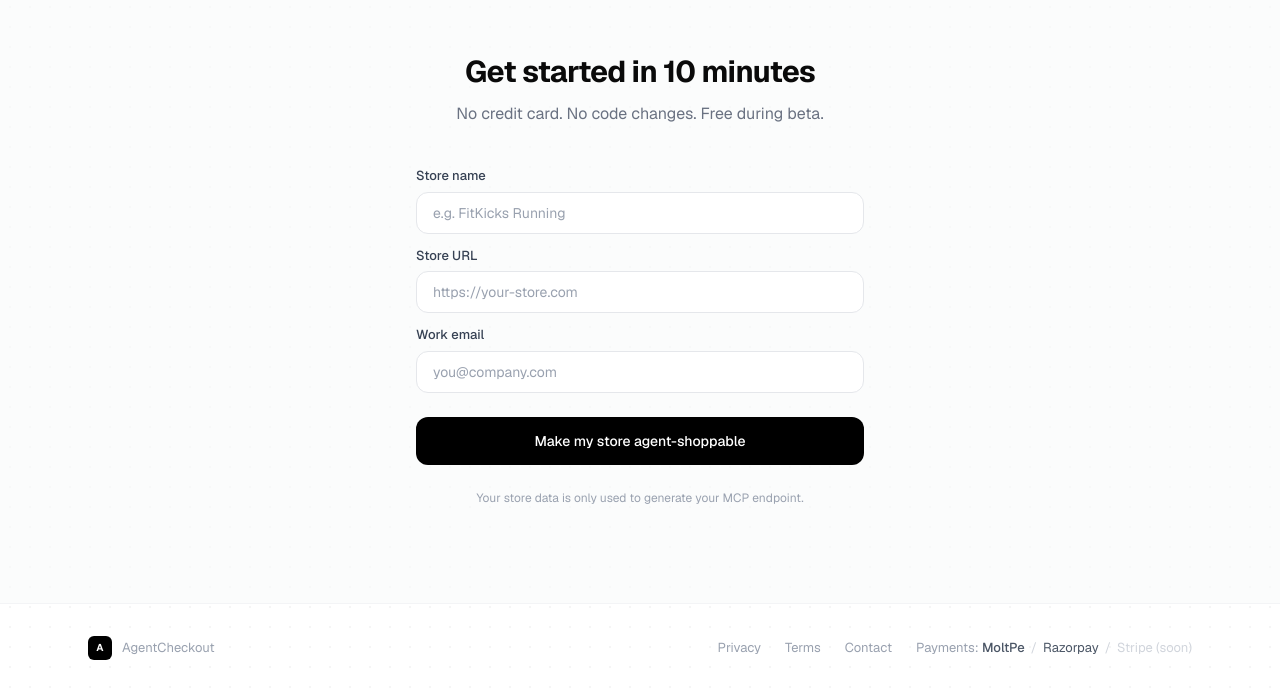
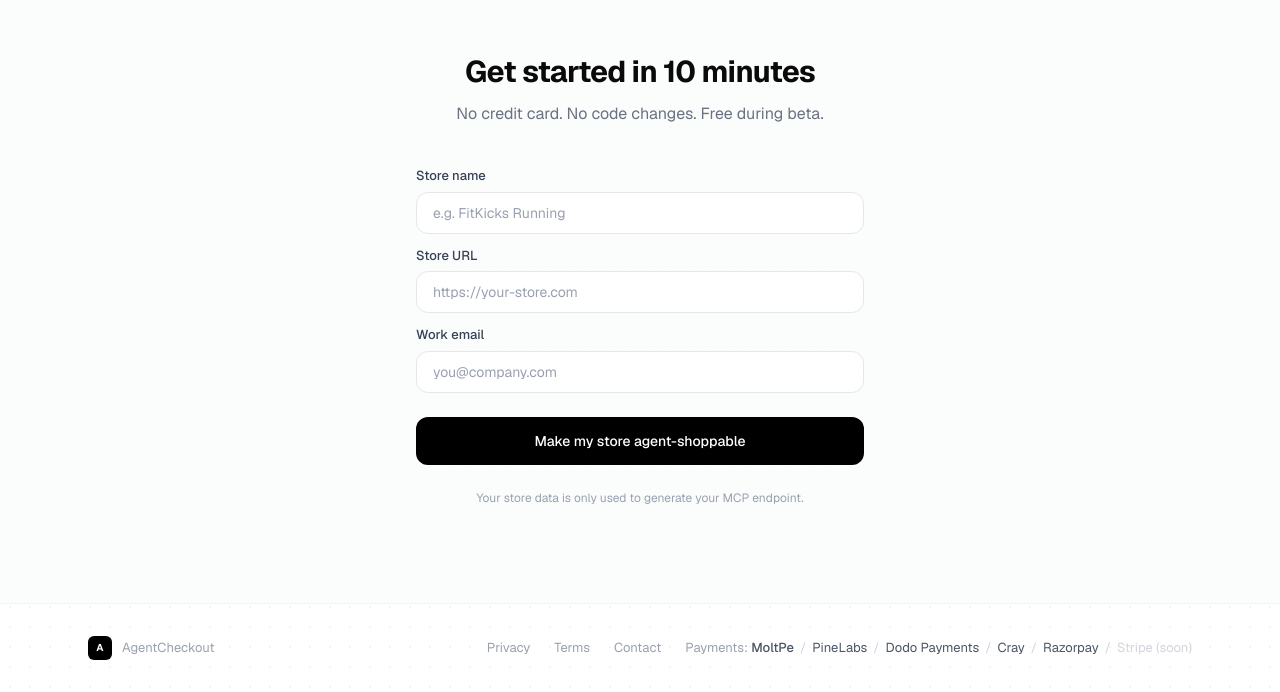
Before and after one commit to umangbuilds/agentcheckout, a Next.js app: page / in a window 1280 px wide. Shown: the part 2203-2895 px from the top of the page. Built offline with nearby package versions, Linux system fonts and the light colour scheme; no server answers.

Commit message:
Built: update payment rail footer with PineLabs, Dodo, Cray | Status: Pass

```diff
--- a/app/page.tsx
+++ b/app/page.tsx
@@ -412,6 +412,12 @@ export default function LandingPage() {
               Payments:{" "}
               <span className="text-gray-600 font-medium">MoltPe</span>
               <span className="mx-1.5 text-gray-300">/</span>
+              <span className="text-gray-600">PineLabs</span>
+              <span className="mx-1.5 text-gray-300">/</span>
+              <span className="text-gray-600">Dodo Payments</span>
+              <span className="mx-1.5 text-gray-300">/</span>
+              <span className="text-gray-600">Cray</span>
+              <span className="mx-1.5 text-gray-300">/</span>
               <span className="text-gray-600">Razorpay</span>
               <span className="mx-1.5 text-gray-300">/</span>
               <span className="text-gray-300">Stripe (soon)</span>
```
